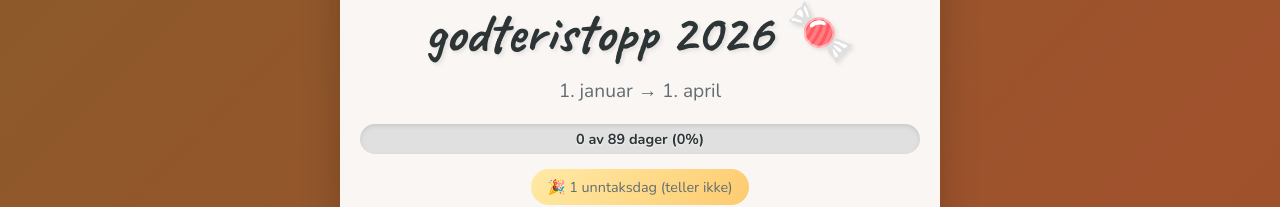
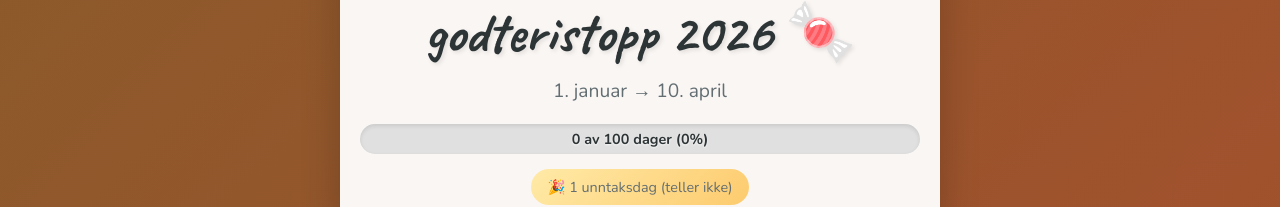
Before and after one commit to elisabethmedlien/godteristopp, a React (Create React App) app: page / in a window 1280 px wide. Shown: the part 124-331 px from the top of the page. Built offline with nearby package versions, Linux system fonts and the light colour scheme.

Commit message:
make calendar 100 days long

```diff
--- a/src/App.tsx
+++ b/src/App.tsx
@@ -20,6 +20,8 @@ const motivationalMessages = [
   "Legendarisk! 👑",
 ];
 
+const TOTAL_DAYS = 100; // Total sticky notes for the challenge
+
 // Pre-defined skip days with reasons
 interface SkipDay {
   date: string; // YYYY-MM-DD format
@@ -31,12 +33,18 @@ const predefinedSkipDays: SkipDay[] = [
   { date: "2026-02-07", reason: "Vilde sin bursdag", emoji: "🎂" },
 ];
 
+const formatLongDate = (dateStr: string) =>
+  new Date(dateStr).toLocaleDateString("no-NO", {
+    day: "numeric",
+    month: "long",
+  });
+
 // Generate dates from Jan 1 to Mar 31, 2026
 const generateDates = () => {
   const dates = [];
   const startDate = new Date(2026, 0, 1); // January 1, 2026
 
-  for (let i = 0; i < 90; i++) {
+  for (let i = 0; i < TOTAL_DAYS; i++) {
     const date = new Date(startDate);
     date.setDate(startDate.getDate() + i);
     // Format date as YYYY-MM-DD without timezone issues
@@ -161,7 +169,7 @@ function App() {
 
   // Calculate progress excluding skip days
   const totalSkipDays = predefinedSkipDays.length + customSkipDays.size;
-  const effectiveDays = 90 - totalSkipDays;
+  const effectiveDays = TOTAL_DAYS;
   const progress =
     effectiveDays > 0 ? (flippedNotes.size / effectiveDays) * 100 : 0;
 
@@ -169,11 +177,15 @@ function App() {
     motivationalMessages[id % motivationalMessages.length];
   const getColor = (id: number) => noteColors[id % noteColors.length];
 
+  const rangeLabel = `${formatLongDate(dates[0].fullDate)} → ${formatLongDate(
+    dates[dates.length - 1].fullDate
+  )}`;
+
   return (
     <div className="app">
       <header className="header">
         <h1>🍬 Kines kalender for godteristopp 2026 🍬</h1>
-        <p className="subtitle">1. januar → 1. april</p>
+        <p className="subtitle">{rangeLabel}</p>
         <div className="progress-container">
           <div
             className="progress-bar"
```
